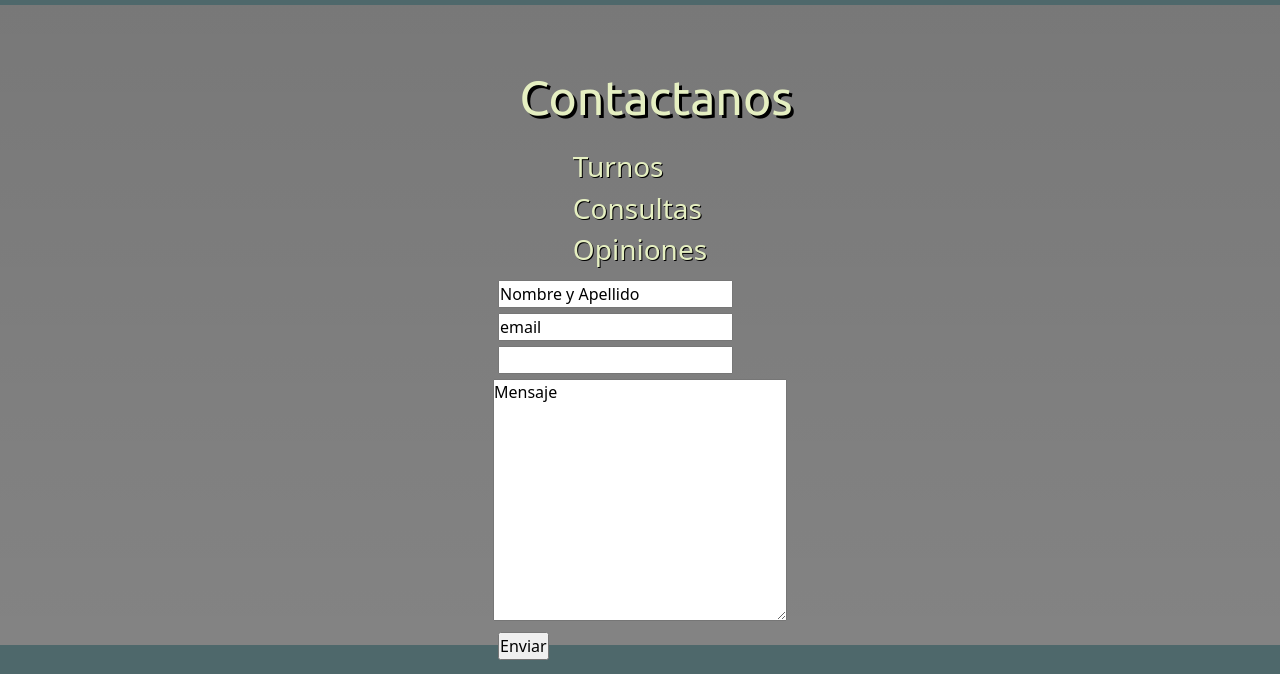
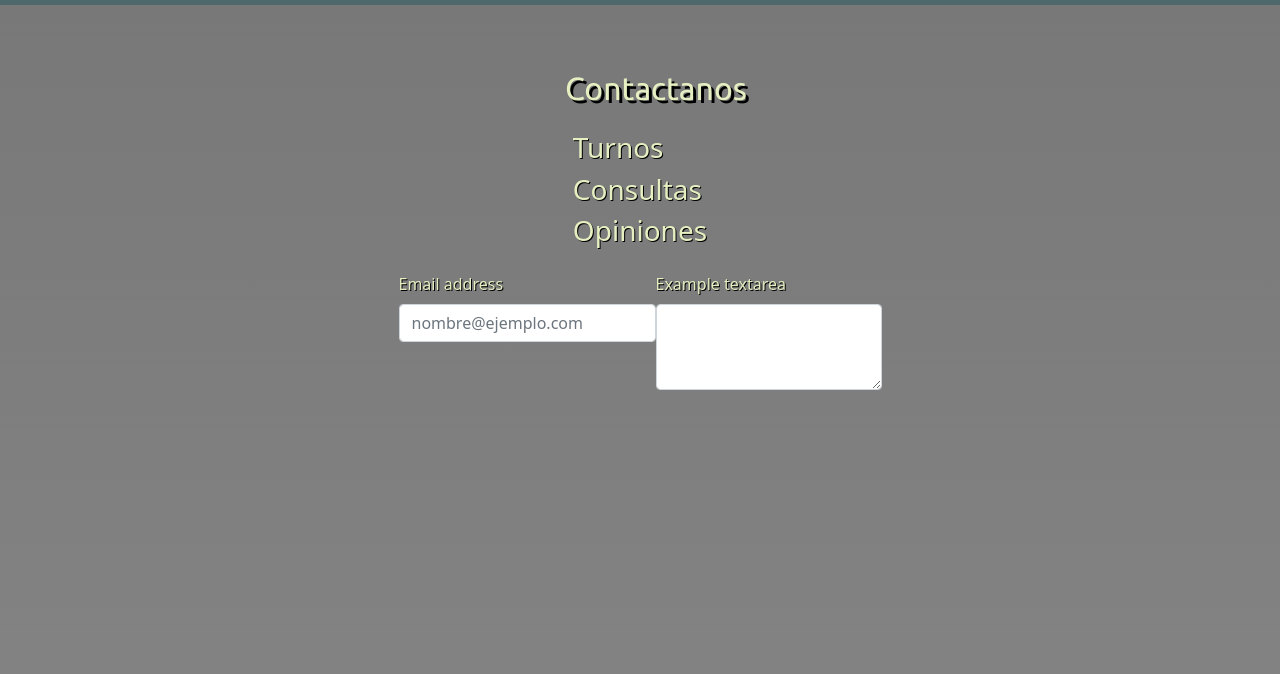
Before and after one commit to facundo-perillo-cil/desafio-entegable, a plain HTML site: page contacto.html in a window 1280 px wide. Shown: the part 53-727 px from the top of the page. Drawn offline with nearby package versions, Linux system fonts and the light colour scheme; files that its build step writes are made by us from their sources.

Commit message:
correcciones- boostrap

```diff
--- a/contacto.html
+++ b/contacto.html
@@ -84,7 +84,7 @@
          <h3>Consultas</h3>
          <h3>Opiniones</h3>
         </div>
-        <section>
+        <!--<section>
             <form>
                 <input type="text" value="Nombre y Apellido">
                 <input type="email" required value="email">
@@ -92,9 +92,17 @@
                 <textarea name="" id="" cols="30" rows="10">Mensaje</textarea>
                 <input type="submit" value="Enviar">
             </form>
-
+        </section>-->
+        <section class="form">
+            <div class="mb-3">
+                <label for="exampleFormControlInput1" class="form-label">Email address</label>
+                <input type="email" class="form-control" id="exampleFormControlInput1" placeholder="nombre@ejemplo.com">
+              </div>
+              <div class="mb-3">
+                <label for="exampleFormControlTextarea1" class="form-label">Example textarea</label>
+                <textarea class="form-control" id="exampleFormControlTextarea1" rows="3"></textarea>
+              </div>
         </section>
-
     </main>
     <footer class=foot>
         <img src="./../Img/logo-bacterias.png" alt="logo" class="foot-img">
--- a/style.css
+++ b/style.css
@@ -247,6 +247,11 @@ header div a img {
 
 }
 
+.slide {
+    display: flex;
+    justify-content: center;
+    align-items: center;
+}
 
 
 
@@ -313,16 +318,15 @@ header div a img {
     background-size: cover;
     background-attachment: fixed;
     width: 100%;
-    height: 80vh;
+    height: 90vh;
 }
 .main-contacto h2 {
     margin-left: 2rem;
     margin-top: 4rem;
     color: #E5EFC1;
     text-shadow: 3px 3px black;
-    font-size: 3rem;
+    font-size: 2rem;
     font-family: 'Ubuntu', sans-serif;
-
 }
 .main-contacto div {
     color: #E5EFC1;
@@ -333,3 +337,8 @@ header div a img {
     display: block;
     margin: 5px;
 }
+.form {
+    display: flex;
+    justify-content: center;
+    align-content: center;
+}
```
Also changed, not shown: index.html (+3 -1 lines), nosotros.html (+1 -1 lines), servicio.html (+1 -1 lines), staff.html (+6 -4 lines).
